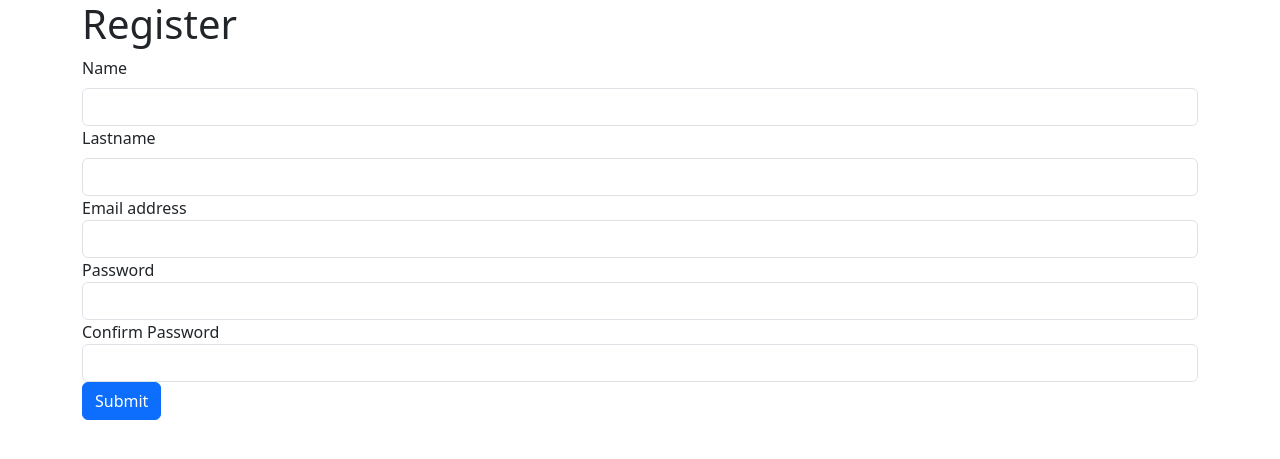
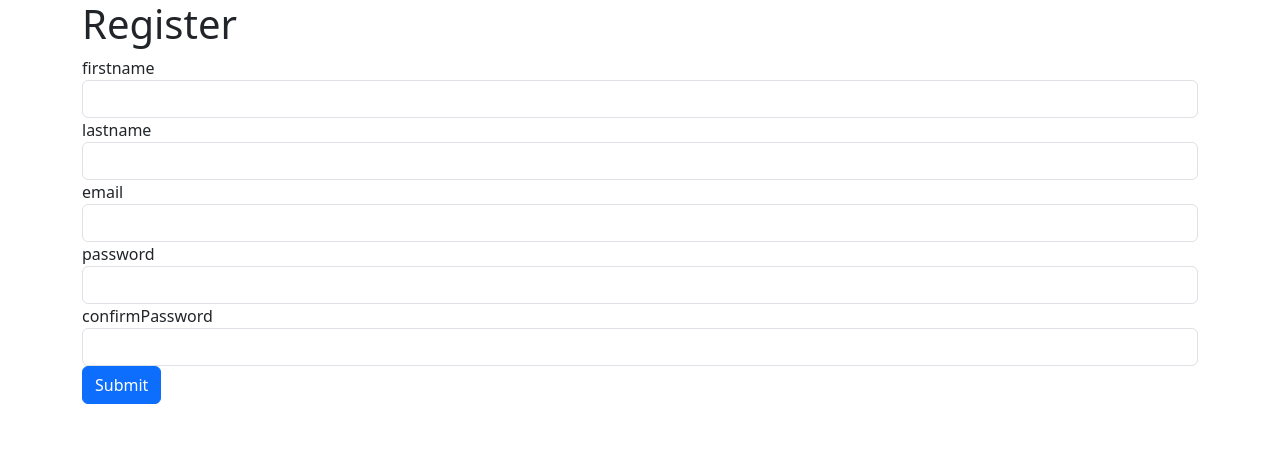
Before and after one commit to GaneshMichael/FrameworkWeb2, a PHP site: page /register in a window 1280 px wide. Shown: the top 459 px of the page. Run offline with PHP 8.4, Linux system fonts and the light colour scheme; some libraries are stand-ins or nearby versions.

Commit message:
form/error handling

```diff
--- a/Controllers/AuthController.php
+++ b/Controllers/AuthController.php
@@ -4,7 +4,7 @@ namespace TCG\Controllers;
 
 use TCG\Core\Controller;
 use TCG\Core\Request;
-use TCG\Models\registerModel;
+use TCG\Models\RegisterModel;
 
 class AuthController extends Controller
 {
@@ -15,8 +15,6 @@ class AuthController extends Controller
 
         if ($request->isPost()) {
             $registerModel->loadData($request->getBody());
-
-            var_dump($registerModel);
 
             if ($registerModel->validate() && $registerModel->register()) {
                 return 'Success';
@@ -34,7 +32,6 @@ class AuthController extends Controller
 
     public function login()
     {
-        $this->setLayout('auth');
         return $this->render('login');
     }
 
--- /dev/null
+++ b/Core/Form/Field.php
@@ -0,0 +1,34 @@
+<?php
+
+namespace TCG\Core\Form;
+
+use TCG\Core\Model;
+
+class Field
+{
+    public Model $model;
+    public string $attribute;
+
+    public function __construct(Model $model, string $attribute)
+    {
+        $this->model = $model;
+        $this->attribute = $attribute;
+    }
+
+    public function __toString(): string
+    {
+        return sprintf('
+            <div class="form-group">
+                <label>%s</label>
+                <input type="text" name="%s" value="%s" class="form-control%s">
+            </div>
+        ',
+            $this->attribute,
+            $this->attribute,
+            $this->model->{$this->attribute},
+            $this->model->hasError($this->attribute) ? ' is-invalid' : '',
+            $this->model->getFirstError($this->attribute)
+        );
+    }
+
+}
--- /dev/null
+++ b/Core/Form/Form.php
@@ -0,0 +1,25 @@
+<?php
+
+namespace TCG\Core\Form;
+
+use TCG\Core\Model;
+
+class Form
+{
+    public static function begin($action, $method)
+    {
+        echo sprintf('<form action="%s" method="%s">', $action, $method);
+        return new Form();
+    }
+
+    public static function end()
+    {
+        echo '</form>';
+    }
+
+    public function field(Model $model, $attribute)
+    {
+        return new Field($model, $attribute);
+    }
+
+}
--- a/Core/Model.php
+++ b/Core/Model.php
@@ -4,11 +4,11 @@ namespace TCG\Core;
 
 abstract class Model
 {
-    public const RULE_REQUIRED = "" ;
-    public const RULE_EMAIL = "" ;
-    public const RULE_MIN = "" ;
-    public const RULE_MAX = "" ;
-    public const RULE_MATCH = "" ;
+    public const RULE_REQUIRED = "required" ;
+    public const RULE_EMAIL = "email" ;
+    public const RULE_MIN = "min" ;
+    public const RULE_MAX = "max" ;
+    public const RULE_MATCH = "match" ;
 
 
     public function loadData($data)
@@ -19,6 +19,10 @@ abstract class Model
             }
         }
     }
+
+    abstract public function rules() :array ;
+
+    public array $errors = [];
     public function validate()
     {
         foreach ($this->rules() as $attribute => $rules) {
@@ -67,4 +71,14 @@ abstract class Model
             self::RULE_MATCH => 'This field must be the same as {match}',
         ];
     }
+
+    public function hasError($attribute)
+    {
+        return $this->errors[$attribute] ?? false;
+    }
+
+    public function getFirstError($attribute)
+    {
+        return $this->errors[$attribute][0] ?? false;
+    }
 }
--- a/Models/RegisterModel.php
+++ b/Models/RegisterModel.php
@@ -4,19 +4,17 @@ namespace TCG\Models;
 
 use TCG\Core\Model;
 
-class registerModel extends Model
+class RegisterModel extends Model
 {
-    public const RULE_REQUIRED = "" ;
-
-    public string $firstname;
-    public string $lastname;
-    public string $email;
-    public string $password;
-    public string $confirmPassword;
+    public string $firstname = '';
+    public string $lastname = '';
+    public string $email = '';
+    public string $password = '';
+    public string $confirmPassword = '';
 
     public function register()
     {
-        echo 'Creating new user';
+        return 'Creating new user';
     }
 
     public function rules(): array
--- a/Views/Layouts/base.php
+++ b/Views/Layouts/base.php
@@ -3,7 +3,7 @@
 <head>
     <meta charset="utf-8">
     <meta name="viewport" content="width=device-width, initial-scale=1">
-    <title>Bootstrap demo</title>
+    <title>TCG</title>
     <link href="https://cdn.jsdelivr.net/npm/bootstrap@5.3.0-alpha2/dist/css/bootstrap.min.css" rel="stylesheet" integrity="sha384-aFq/bzH65dt+w6FI2ooMVUpc+21e0SRygnTpmBvdBgSdnuTN7QbdgL+OapgHtvPp" crossorigin="anonymous">
 </head>
 <body>
--- a/Views/register.php
+++ b/Views/register.php
@@ -1,26 +1,13 @@
 <h1>Register</h1>
 
-<form action="" method="post">
-    <div class="form-group">
-        <label for="name" class="form-label">Name</label>
-        <input type="text" class="form-control" name="firstname">
-    </div>
-    <div class="form-group">
-        <label class="form-label">Lastname</label>
-        <input type="text" class="form-control" name="lastname">
-    </div>
-    <div class="form-group">
-        <label>Email address</label>
-        <input type="text" class="form-control" name="email" " aria-describedby="emailHelp">
-    </div>
-    <div class="form-group">
-        <label >Password</label>
-        <input type="text" class="form-control" name="password">
-    </div>
-    <div class="form-group">
-        <label>Confirm Password</label>
-        <input type="text" class="form-control" name="confirmPassword">
-    </div>
+<?php $form = TCG\Core\form\Form::begin('', 'post')  ?>
 
-    <button type="submit" class="btn btn-primary">Submit</button>
-</form>
+<?php echo $form->field($model, 'firstname') ?>
+<?php echo $form->field($model, 'lastname') ?>
+<?php echo $form->field($model, 'email') ?>
+<?php echo $form->field($model, 'password') ?>
+<?php echo $form->field($model, 'confirmPassword') ?>
+
+<button type="submit" class="btn btn-primary">Submit</button>
+
+<?php echo TCG\Core\form\Form::end() ?>
```
